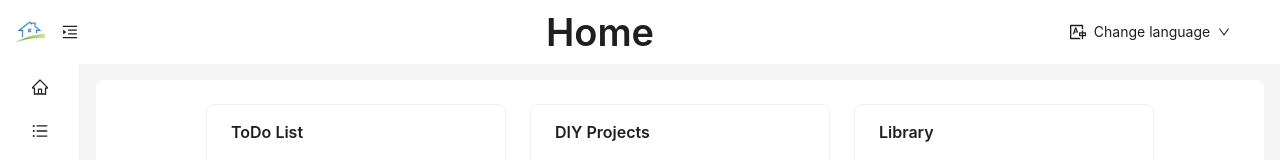
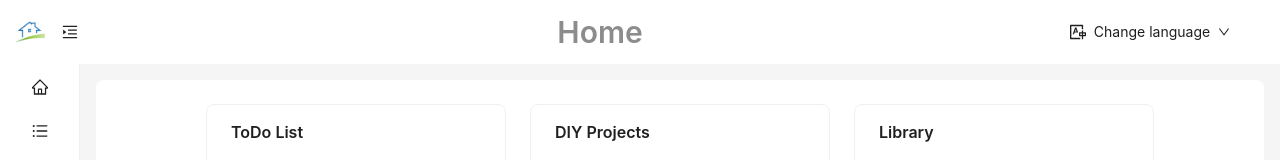
Before and after one commit to FrancescoValerioL/my-home-fe, a React (Create React App) app: page / in a window 1280 px wide. Shown: the top 160 px of the page. Built offline with nearby package versions, Linux system fonts and the light colour scheme.

Commit message:
fix header title

```diff
--- a/src/App.tsx
+++ b/src/App.tsx
@@ -81,7 +81,9 @@ const App = () => {
 			<Layout>
 				<Header style={{ paddingRight: 50, background: colorBgContainer }}>
 					<Flex justify="space-between" align="center">
-						<Title style={{ margin: "auto" }}>{t(headerTitle)}</Title>
+						<Title level={2} style={{ margin: "auto" }} type="secondary">
+							{t(headerTitle)}
+						</Title>
 						<Dropdown menu={{ items }} trigger={["click"]}>
 							<Button
 								type="text"
```
